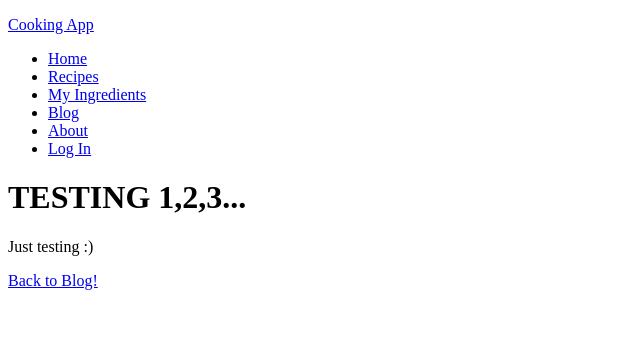
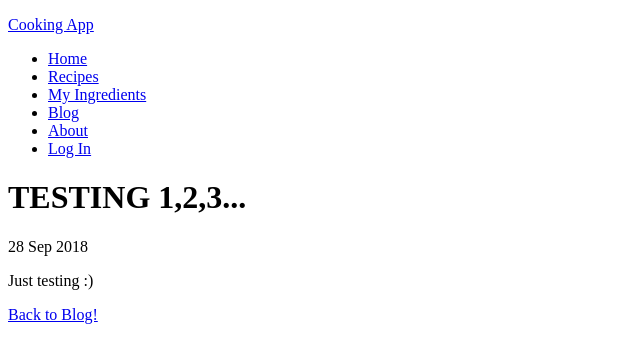
Before and after one commit to czolish/PantryDash, a Jekyll site: the page built from _posts/2018-09-28-testing.md, in a window 1280 px wide. Shown: the top 363 px of the page, without its empty margins (0-640 px from the left). Built offline with Jekyll 4.4.1, drawn with Linux system fonts in a browser that asks for light colours.

Commit message:
Update post.html

```diff
--- a/_layouts/post.html
+++ b/_layouts/post.html
@@ -3,7 +3,7 @@ layout: default
 ---
 
 <h1 class="page-title">{{ page.title }}</h1>
-<p class="meta"{{ page.date | date_to_string }}</p>
+<p class="meta">{{ page.date | date_to_string }}</p>
 
 <div class="post">
   {{ content }}
```
